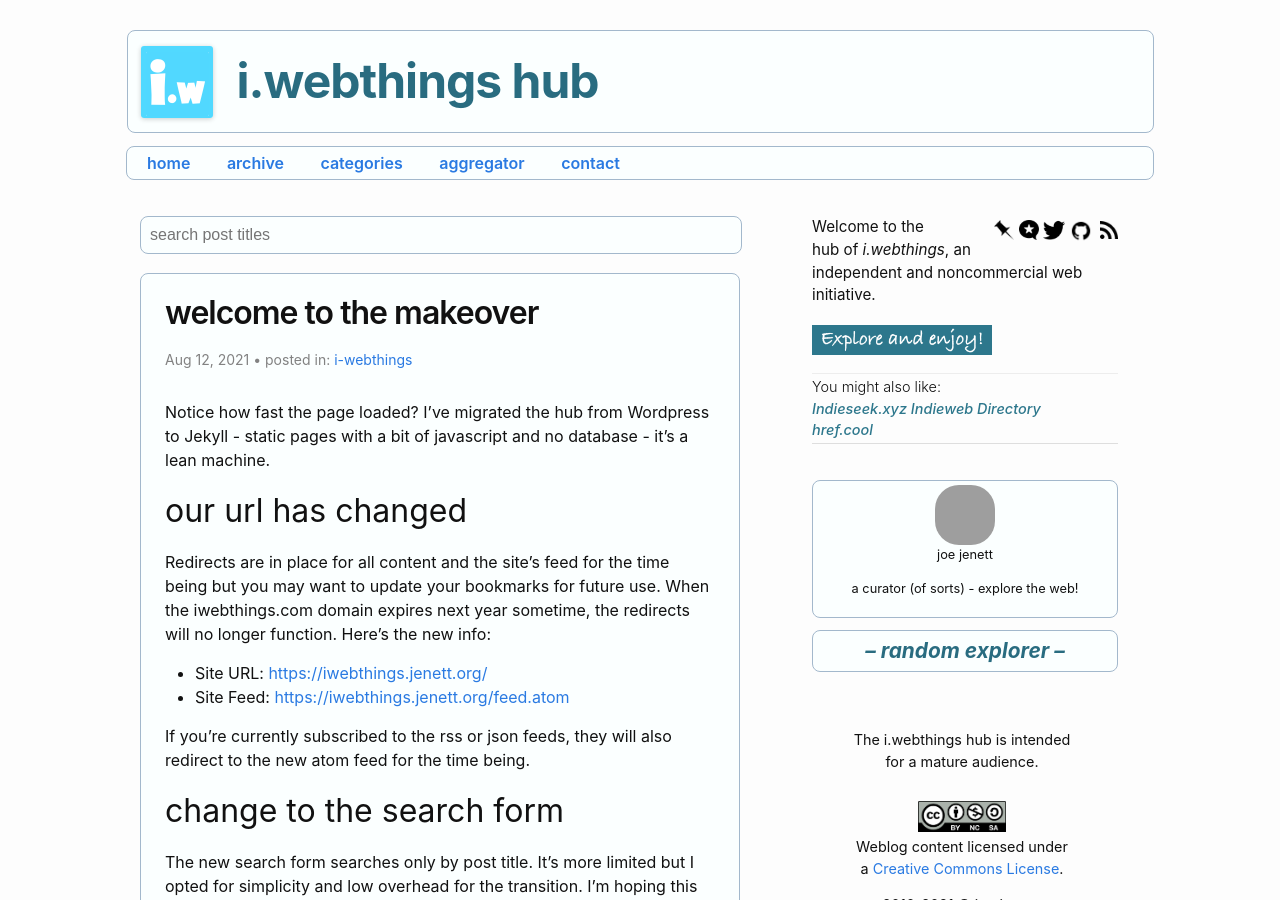
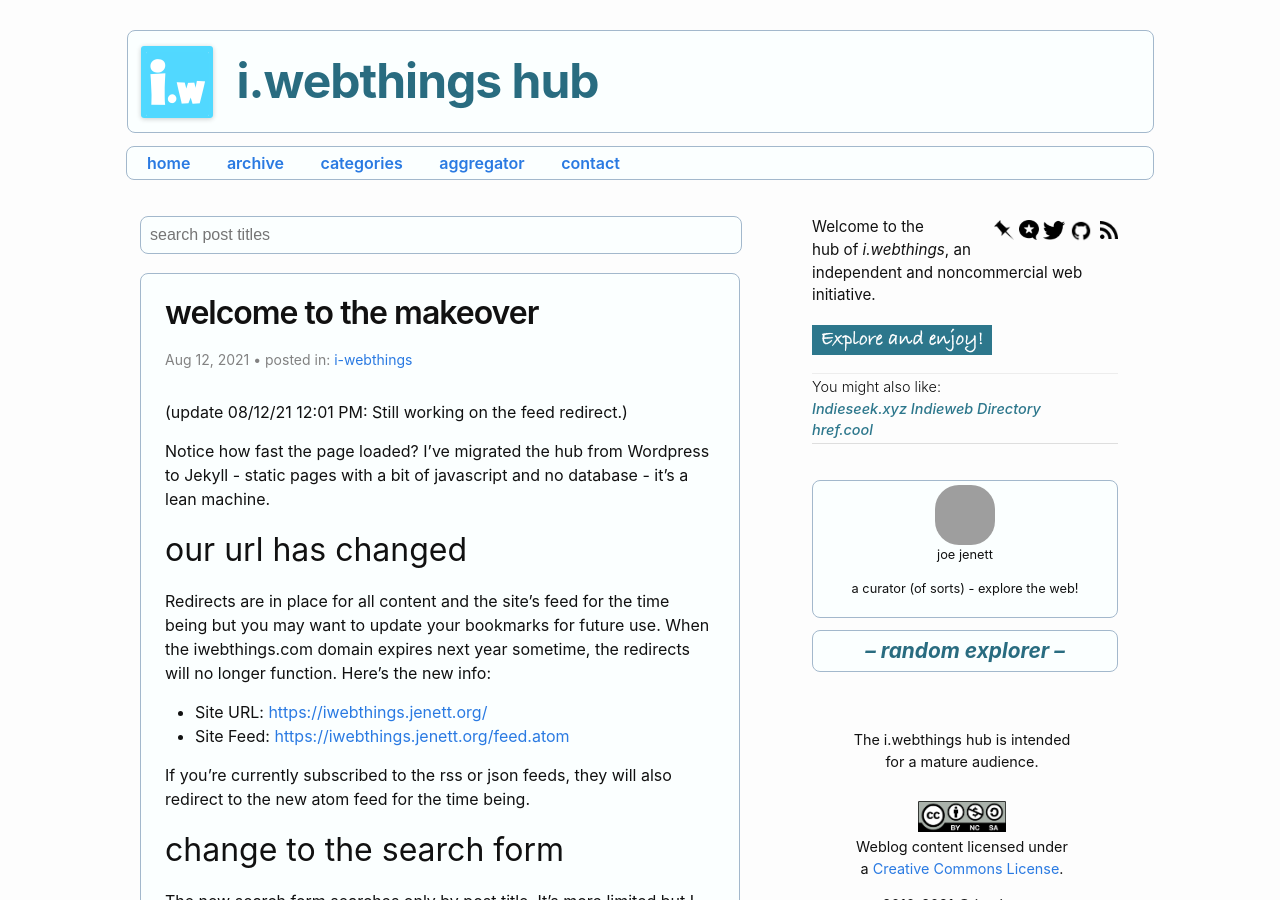
Before and after one commit to joejenett/i.webthings, a Jekyll site: the page built from _posts/2021-08-12-welcome-to-the-makeover.md, in a window 1280 px wide and 900 px high. Built offline with Jekyll 4.4.1, drawn with Linux system fonts in a browser that asks for light colours; comment, search, counter and statistics services are not loaded; grey boxes are pictures that could not be loaded.

Commit message:
Update 2021-08-12-welcome-to-the-makeover.md

```diff
--- a/_posts/2021-08-12-welcome-to-the-makeover.md
+++ b/_posts/2021-08-12-welcome-to-the-makeover.md
@@ -5,6 +5,7 @@ date:   2021-08-12 09:30:00 -0400
 categories: i-webthings
 slug: what-have-you
 ---
+<p>(update 08/12/21 12:01 PM: Still working on the feed redirect.)</p>
 <p>Notice how fast the page loaded? I’ve migrated the hub from Wordpress to Jekyll - static pages with a bit of javascript and no database - it’s a lean machine.</p>
 <h2>our url has changed</h2>
 <p>Redirects are in place for all content and the site’s feed for the time being but you may want to update your bookmarks for future use. When the iwebthings.com domain expires next year sometime, the redirects will no longer function. Here’s the new info:</p>
```
